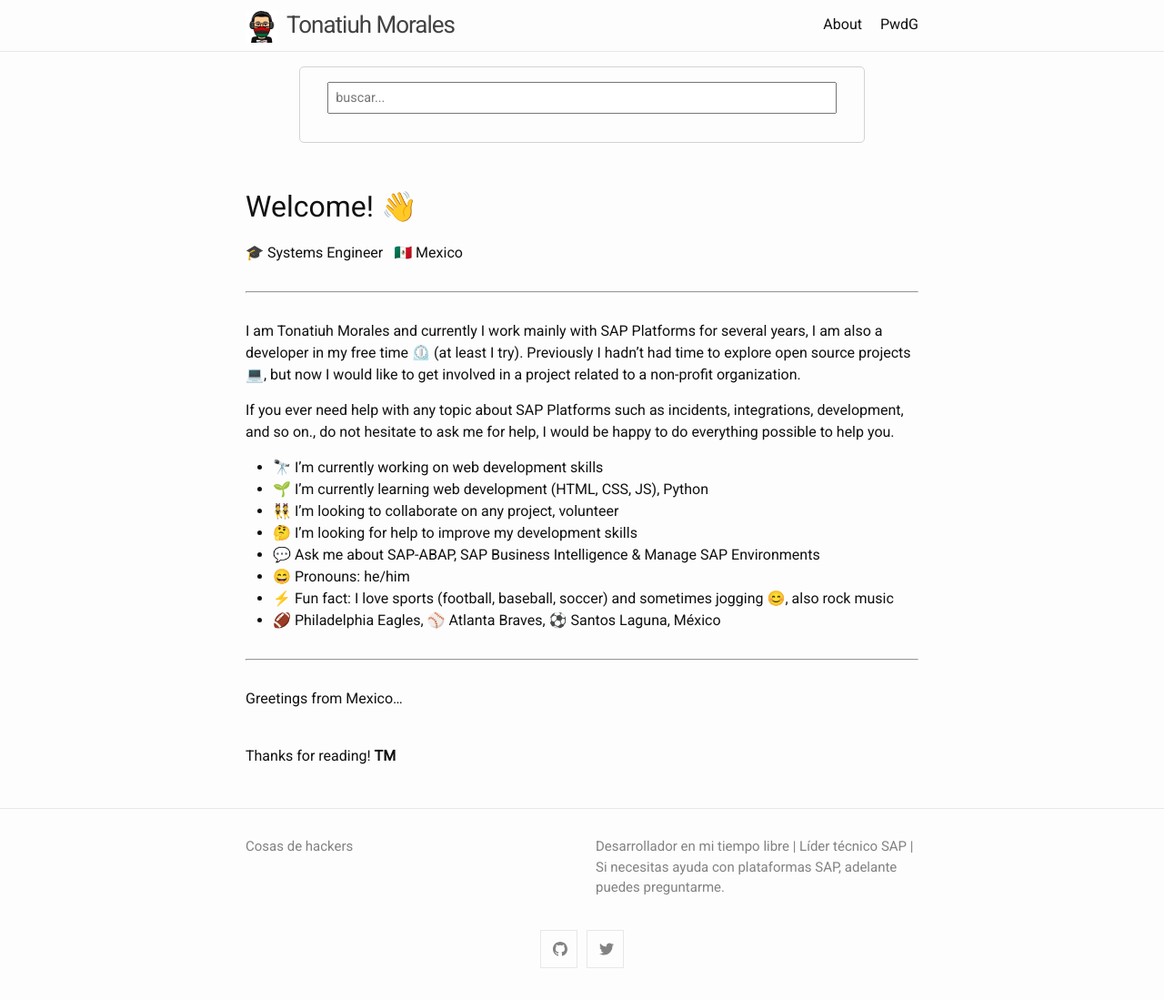
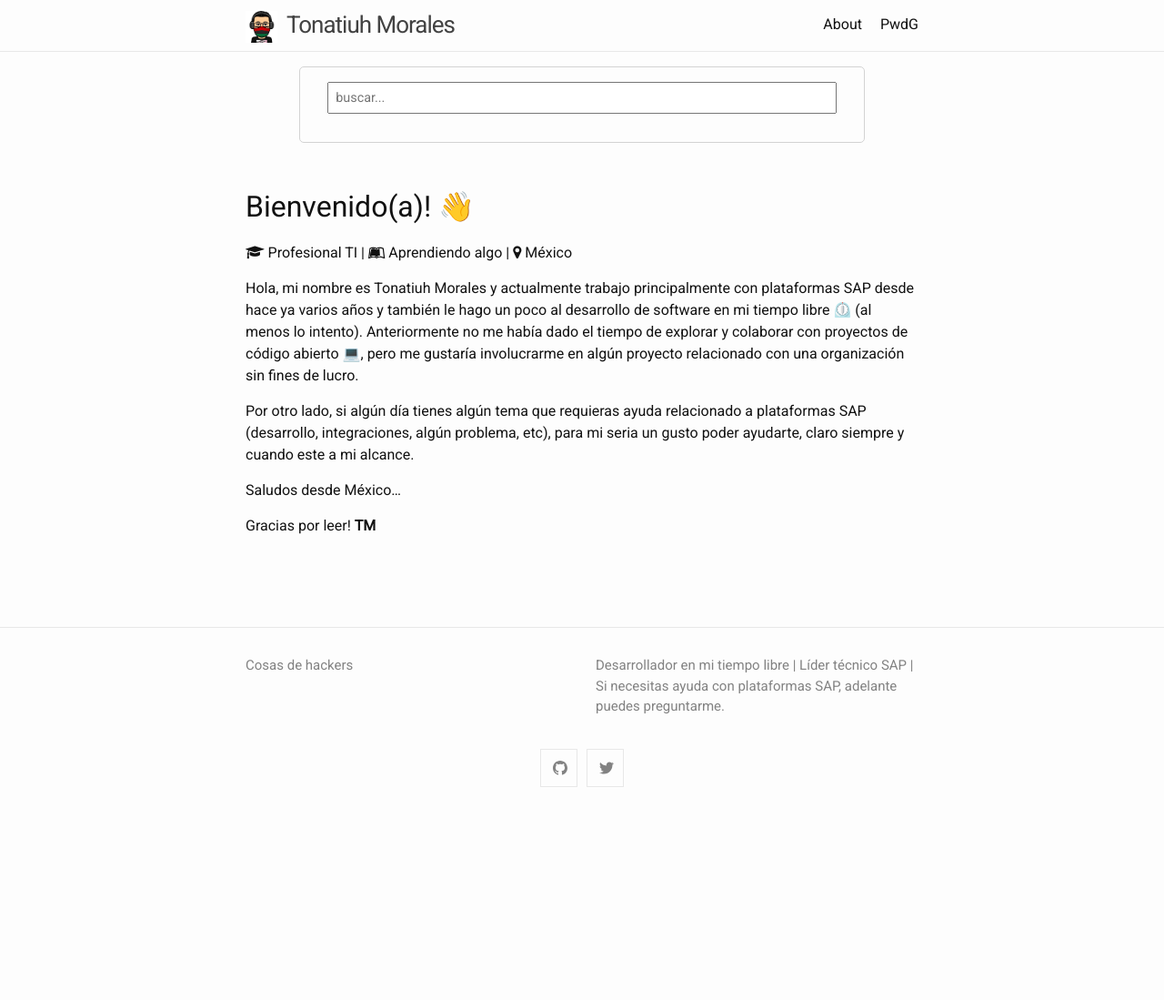
Before and after one commit to blackc0mb/blackc0mb.github.io, a Jekyll site: the page built from about.md, in a window 1280 px wide. Shown: the whole page at 91% size. Built offline with Jekyll 4.4.1, drawn with Linux system fonts in a browser that asks for light colours; comment, search, counter and statistics services are not loaded; after the commit the page ends 900 px from its top, so only the background shows below that.

Commit message:
Update abour.md to spanish

```diff
--- a/_includes/head.html
+++ b/_includes/head.html
@@ -5,6 +5,7 @@
   {%- seo -%}
   <link rel="stylesheet" href="{{ "/assets/css/style.css" | relative_url }}">
   <link href="https://fonts.googleapis.com/css2?family=Roboto&display=swap" rel="stylesheet">
+  <link rel="stylesheet" href="https://cdnjs.cloudflare.com/ajax/libs/font-awesome/4.7.0/css/font-awesome.min.css">
 
   {%- feed_meta -%}
   {%- if jekyll.environment == 'production' and site.google_analytics -%}
--- a/about.md
+++ b/about.md
@@ -2,28 +2,14 @@
 layout: default
 title: About
 ---
-# Welcome! 👋
+# Bienvenido(a)! 👋
 
-🎓 Systems Engineer &nbsp;&nbsp;🇲🇽 Mexico
+#### <i class="fa fa-graduation-cap"></i> Profesional TI | <i class="fa fa-leanpub"></i> Aprendiendo algo | <i class="fa fa-map-marker"></i> México
 
----
+Hola, mi nombre es Tonatiuh Morales y actualmente trabajo principalmente con plataformas SAP desde hace ya varios años y también le hago un poco al desarrollo de software en mi tiempo libre ⏲️ (al menos lo intento). Anteriormente no me había dado el tiempo de explorar y colaborar con proyectos de código abierto 💻, pero me gustaría involucrarme en algún proyecto relacionado con una organización sin fines de lucro.
 
-I am Tonatiuh Morales and currently I work mainly with SAP Platforms for several years, I am also a developer in my free time ⏲️ (at least I try). Previously I hadn't had time to explore open source projects 💻, but now I would like to get involved in a project related to a non-profit organization.
+Por otro lado, si algún día tienes algún tema que requieras ayuda relacionado a plataformas SAP (desarrollo, integraciones, algún problema, etc), para mi seria un gusto poder ayudarte, claro siempre y cuando este a mi alcance.
 
-If you ever need help with any topic about SAP Platforms such as incidents, integrations, development, and so on., do not hesitate to ask me for help, I would be happy to do everything possible to help you.
+Saludos desde México...
 
-- 🔭 I’m currently working on web development skills
-- 🌱 I’m currently learning web development (HTML, CSS, JS), Python
-- 👯 I’m looking to collaborate on any project, volunteer
-- 🤔 I’m looking for help to improve my development skills
-- 💬 Ask me about SAP-ABAP, SAP Business Intelligence & Manage SAP Environments
-- 😄 Pronouns: he/him
-- ⚡ Fun fact: I love sports (football, baseball, soccer) and sometimes jogging 😊, also rock music
-- 🏈 Philadelphia Eagles, ⚾ Atlanta Braves, ⚽ Santos Laguna, México
-
----
-
-Greetings from Mexico...
-
-<br/>
-Thanks for reading! **TM**
+Gracias por leer! **TM**
```
